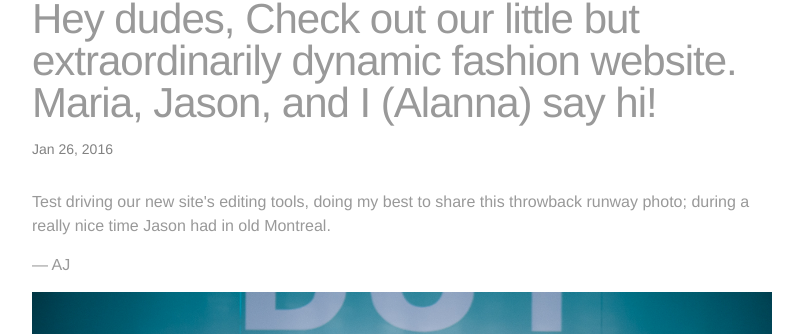
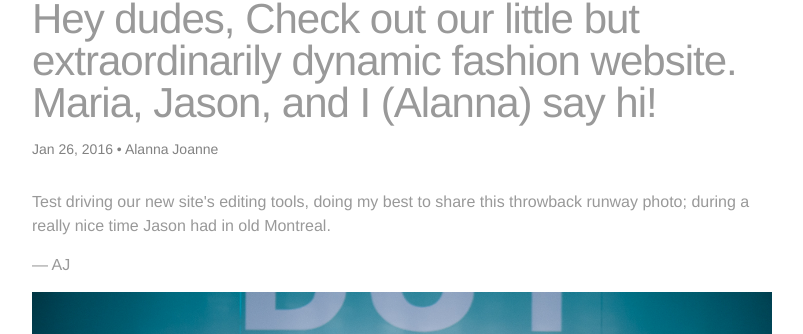
Before and after one commit to jasonhargrove/blog, a Jekyll site: the page built from _posts/2016-01-26-montreal-fashion-week.md, in a window 1280 px wide. Shown: the part 88-422 px from the top of the page, without its empty margins (238-1041 px from the left). Built offline with Jekyll 4.4.1, drawn with Linux system fonts in a browser that asks for light colours.

Commit message:
share updates

```diff
--- a/_posts/2016-01-26-montreal-fashion-week.md
+++ b/_posts/2016-01-26-montreal-fashion-week.md
@@ -3,6 +3,9 @@ layout: post
 title:  "Hey dudes, Check out our little but extraordinarily dynamic fashion website. Maria, Jason, and I (Alanna) say hi!"
 date:   2016-01-26 10:23:51 -0500
 categories: runway fashion photo montreal canada
+author: 'Alanna Joanne'
+authorTwitter: '@alannajoanne11'
+shareImage: 'http://shootsofficial.com/assets/images/duy-montreal-fashion-week-jasonhargrove.jpg'
 ---
 
 <p>Test driving our new site's editing tools, doing my best to share this throwback runway photo; during a really nice time Jason had in old Montreal.</p>
@@ -10,7 +13,7 @@ categories: runway fashion photo montreal canada
 <p>&mdash; AJ</p>
 
 <a href="/runway/fashion/photo/montreal/canada/2016/01/26/montreal-fashion-week.html">
-	<img src="/assets/images/duy-montreal-fashion-week-jasonhargrove.jpg">
+	<img src="{{ page.shareImage }}">
 </a>
 
 <!--more-->
```
Also changed, not shown: _posts/2016-01-26-shoots-danika-floral-craft-jh+.md (+1 -1 lines).
